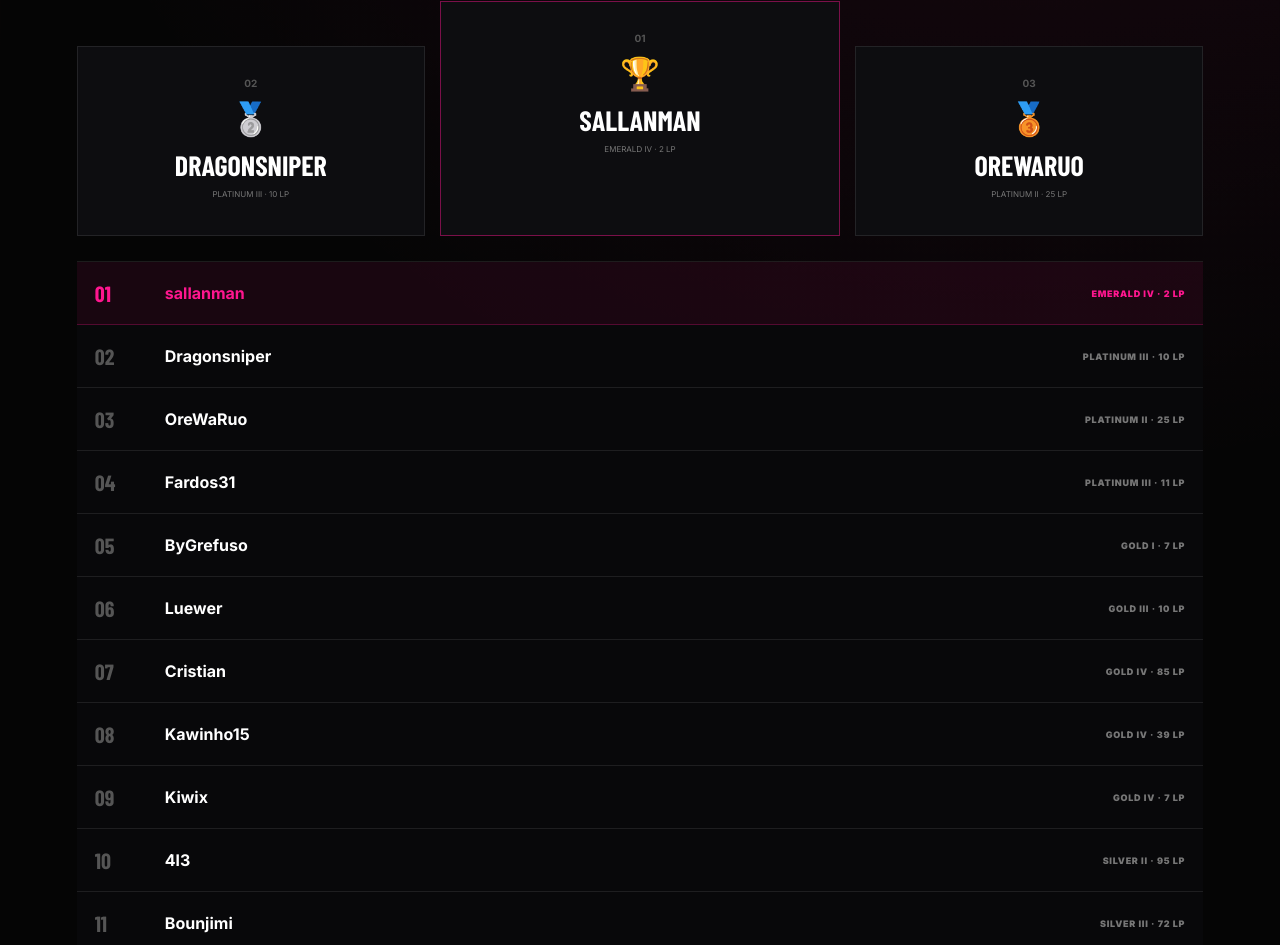
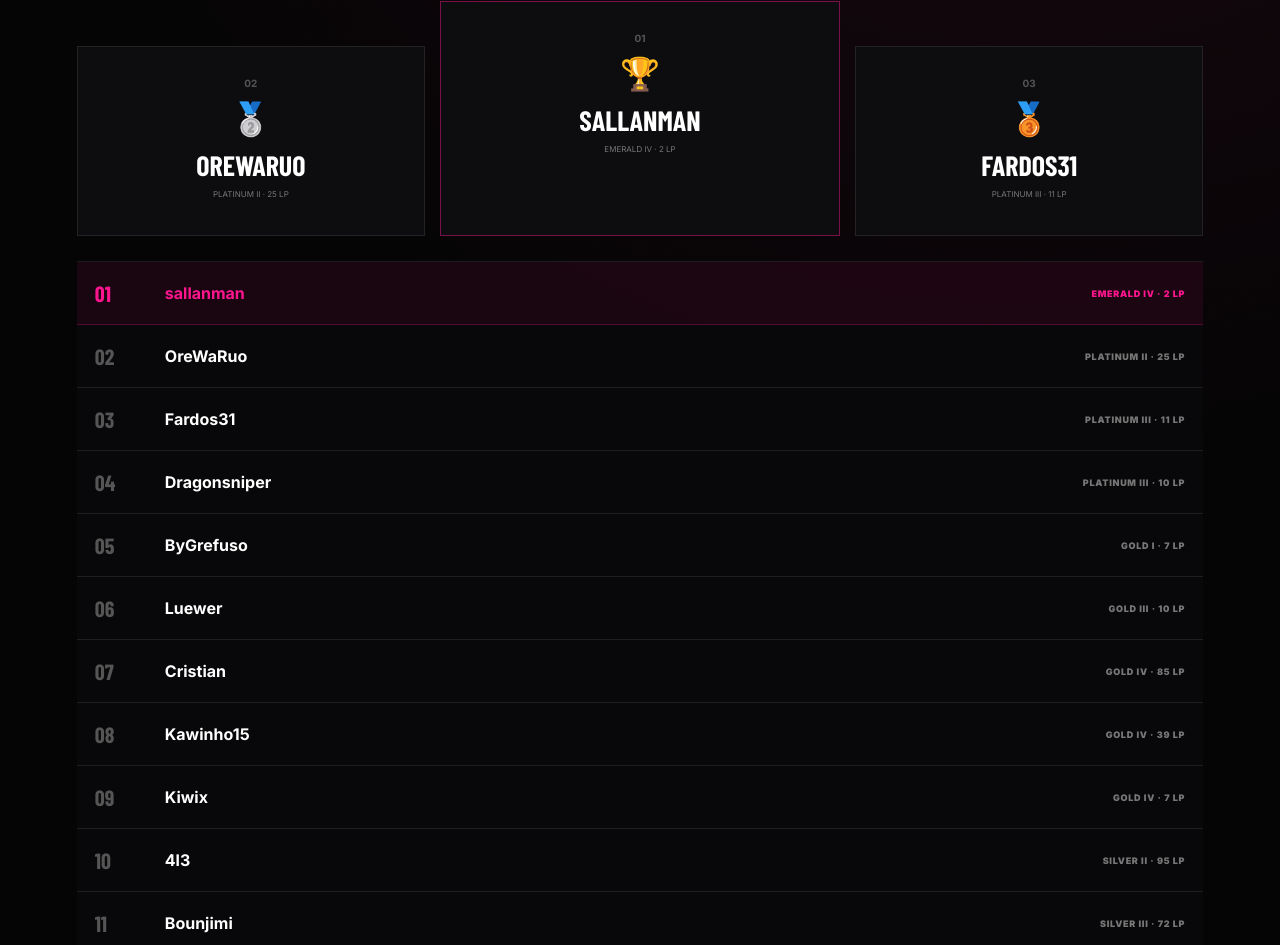
Before and after one commit to ByGrefuso/grefuso-challenge, a Next.js app: page /challenge/2026 in a window 1280 px wide. Shown: the part 999-1944 px from the top of the page. Built offline with nearby package versions, Linux system fonts and the light colour scheme; a web font is replaced by a local one.

Commit message:
Fix final Challenge 2026 podium and ranking

```diff
--- a/app/challenge/2026/page.tsx
+++ b/app/challenge/2026/page.tsx
@@ -3,9 +3,9 @@ import Link from "next/link";
 
 const finalClassification = [
   { name: "sallanman", rank: "EMERALD IV", lp: 2 },
-  { name: "Dragonsniper", rank: "PLATINUM III", lp: 10 },
   { name: "OreWaRuo", rank: "PLATINUM II", lp: 25 },
   { name: "Fardos31", rank: "PLATINUM III", lp: 11 },
+  { name: "Dragonsniper", rank: "PLATINUM III", lp: 10 },
   { name: "ByGrefuso", rank: "GOLD I", lp: 7 },
   { name: "Luewer", rank: "GOLD III", lp: 10 },
   { name: "Cristian", rank: "GOLD IV", lp: 85 },
@@ -50,9 +50,9 @@ export default function Challenge2026() {
       <section id="classification" className="section">
         <div className="section-head"><span>01</span><div><div className="eyebrow">RESULTADO FINAL</div><h2>CLASIFICACIÓN FINAL</h2></div></div>
         <div className="podium">
-          <div className="podium-card second"><b>02</b><span>🥈</span><h3>DRAGONSNIPER</h3><small>PLATINUM III · 10 LP</small></div>
+          <div className="podium-card second"><b>02</b><span>🥈</span><h3>OREWARUO</h3><small>PLATINUM II · 25 LP</small></div>
           <div className="podium-card first"><b>01</b><span>🏆</span><h3>SALLANMAN</h3><small>EMERALD IV · 2 LP</small></div>
-          <div className="podium-card third"><b>03</b><span>🥉</span><h3>OREWARUO</h3><small>PLATINUM II · 25 LP</small></div>
+          <div className="podium-card third"><b>03</b><span>🥉</span><h3>FARDOS31</h3><small>PLATINUM III · 11 LP</small></div>
         </div>
         <div className="final-table">
           {finalClassification.map((player, index) => (
```
